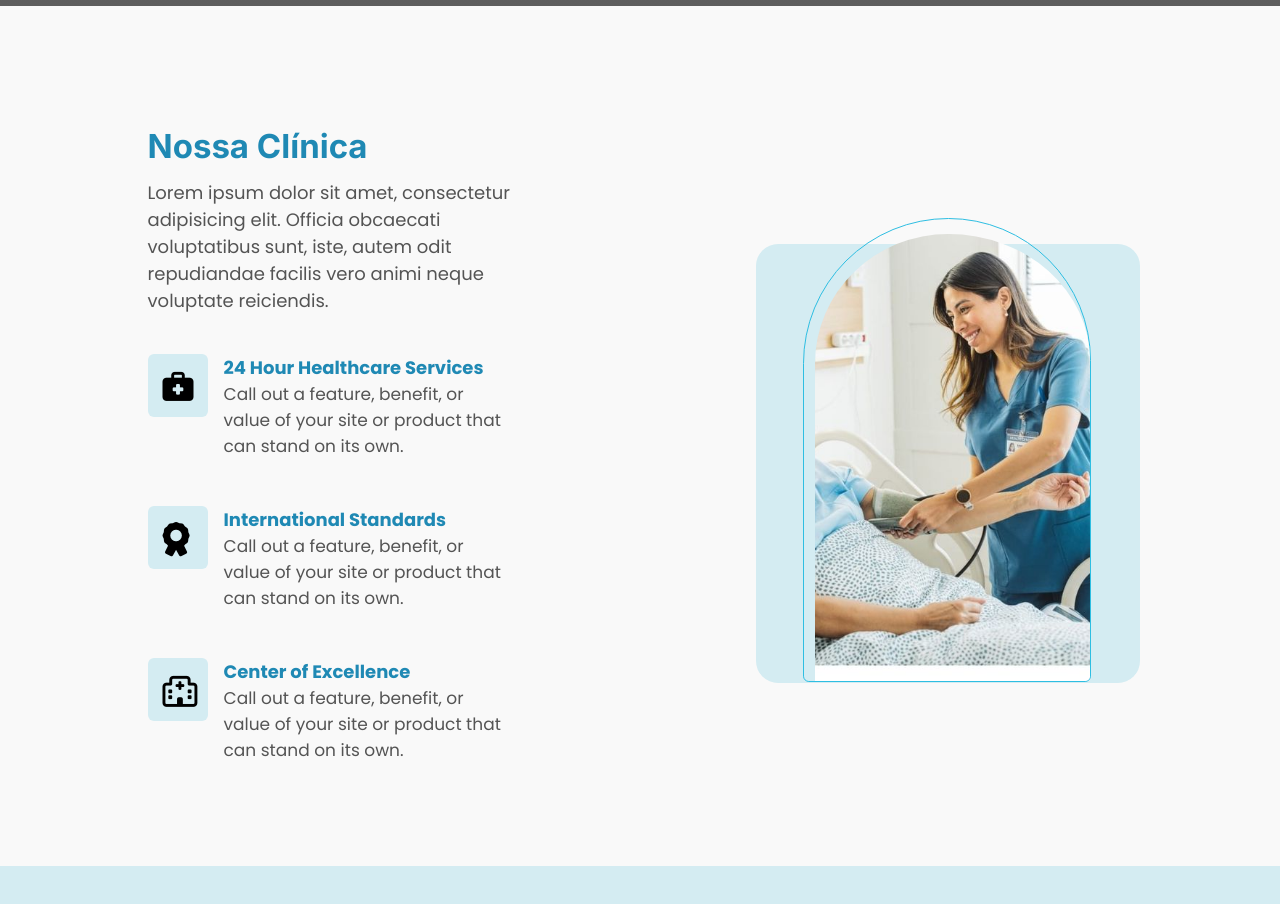
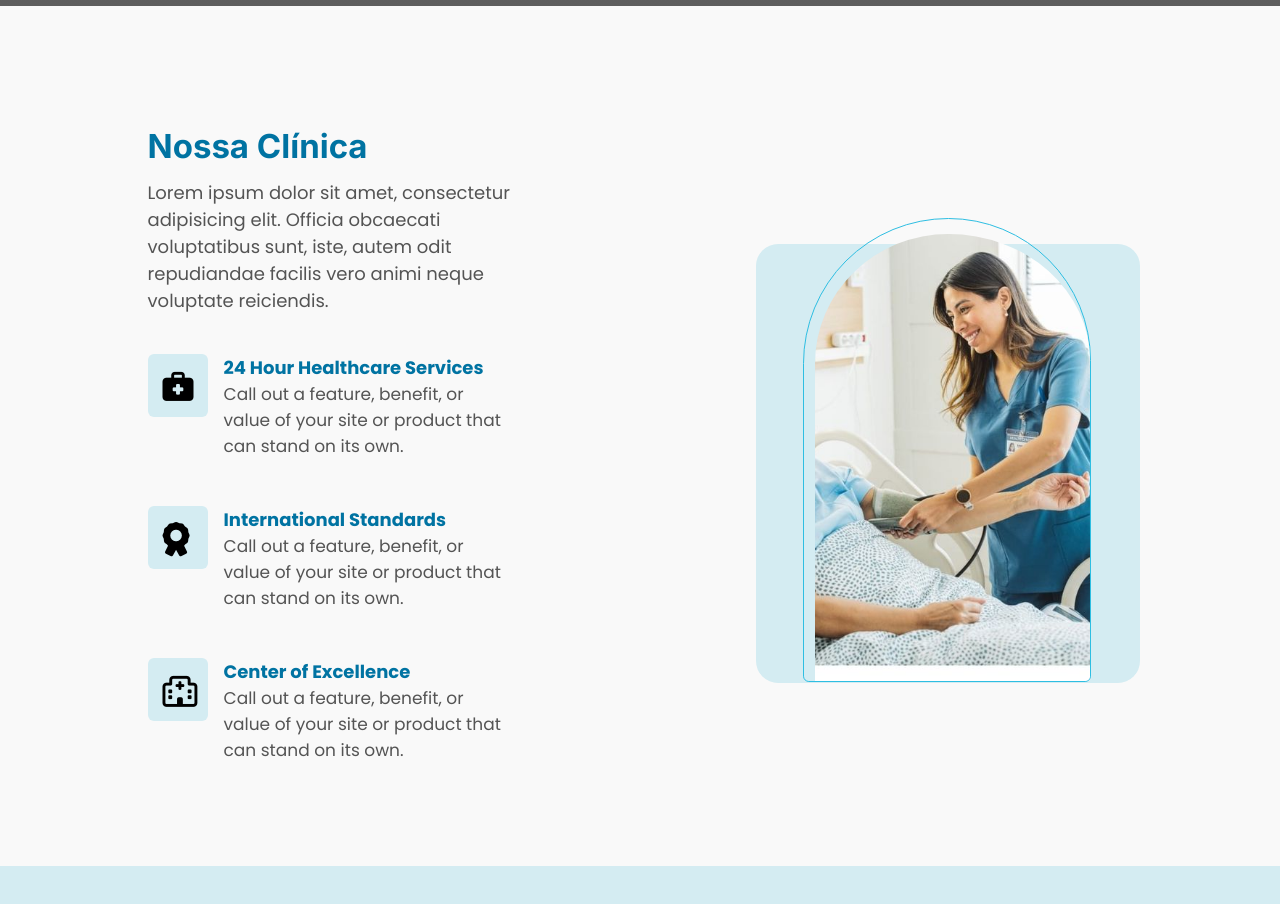
Before and after one commit to hellenpaula/projeto-clinica-medica, a React (Vite) app: page / in a window 1280 px wide. Shown: the part 840-1744 px from the top of the page. Built offline with nearby package versions, Linux system fonts and the light colour scheme; grey boxes are pictures that could not be loaded.

Commit message:
add: atualizando cor dos titulos da sectio sobre

```diff
--- a/src/components/principal/SectionSobre/CardsSobre.css
+++ b/src/components/principal/SectionSobre/CardsSobre.css
@@ -19,7 +19,7 @@
 .tituloTextoCardSobre {
     font-size: 18px;
     /* color: rgb(17 81 164); */
-    color: rgb(31 137 180);;
+    color: rgb(0 115 162);
 }
 
 .paragrafoTextoCardSobre {
--- a/src/components/principal/SectionSobre/SectionSobre.css
+++ b/src/components/principal/SectionSobre/SectionSobre.css
@@ -24,7 +24,7 @@
     font-family: "Inter";
     font-size: 33px;
     /* color: rgb(17 81 164); */
-    color: rgb(31 137 180);
+    color: rgb(0 115 162);;
     padding: 0px 0px 13px;
     text-align: center;
 }
```
